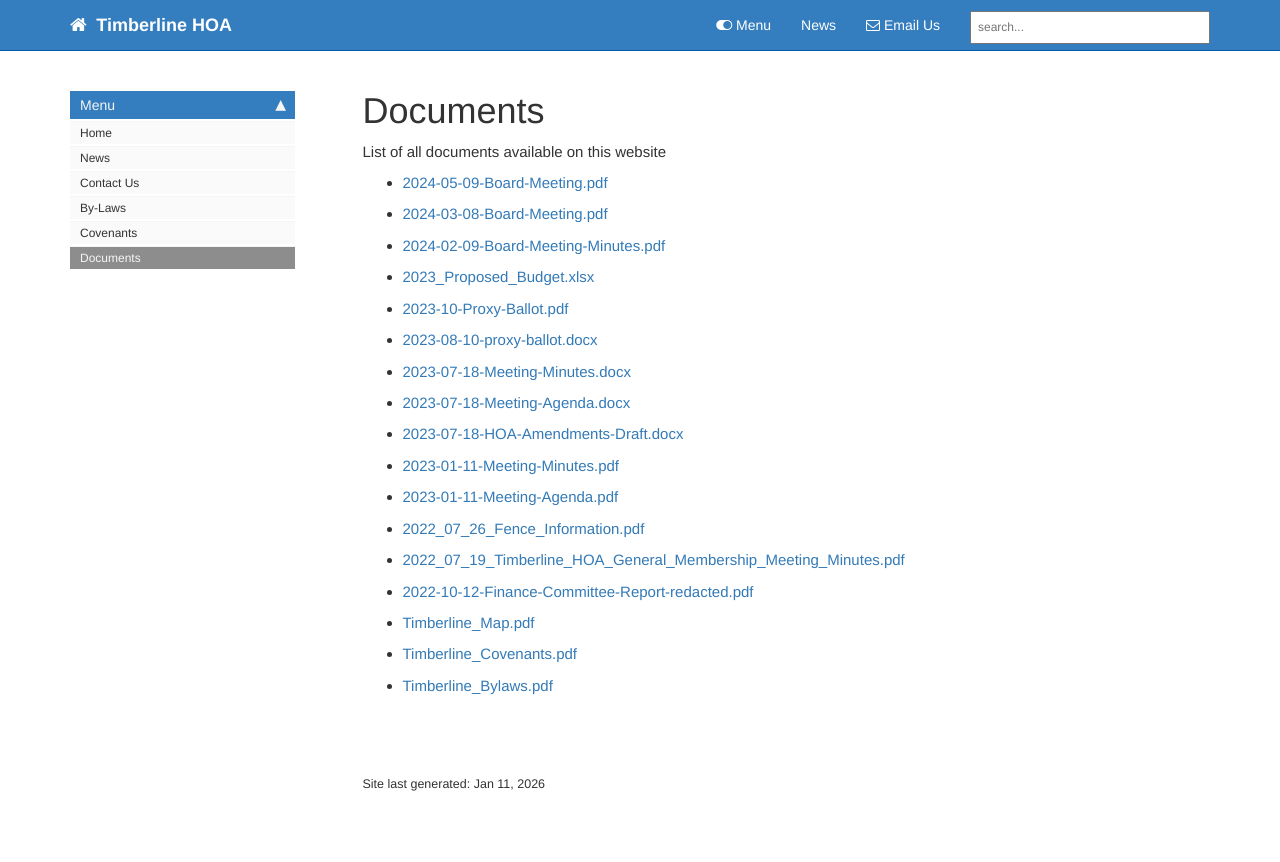
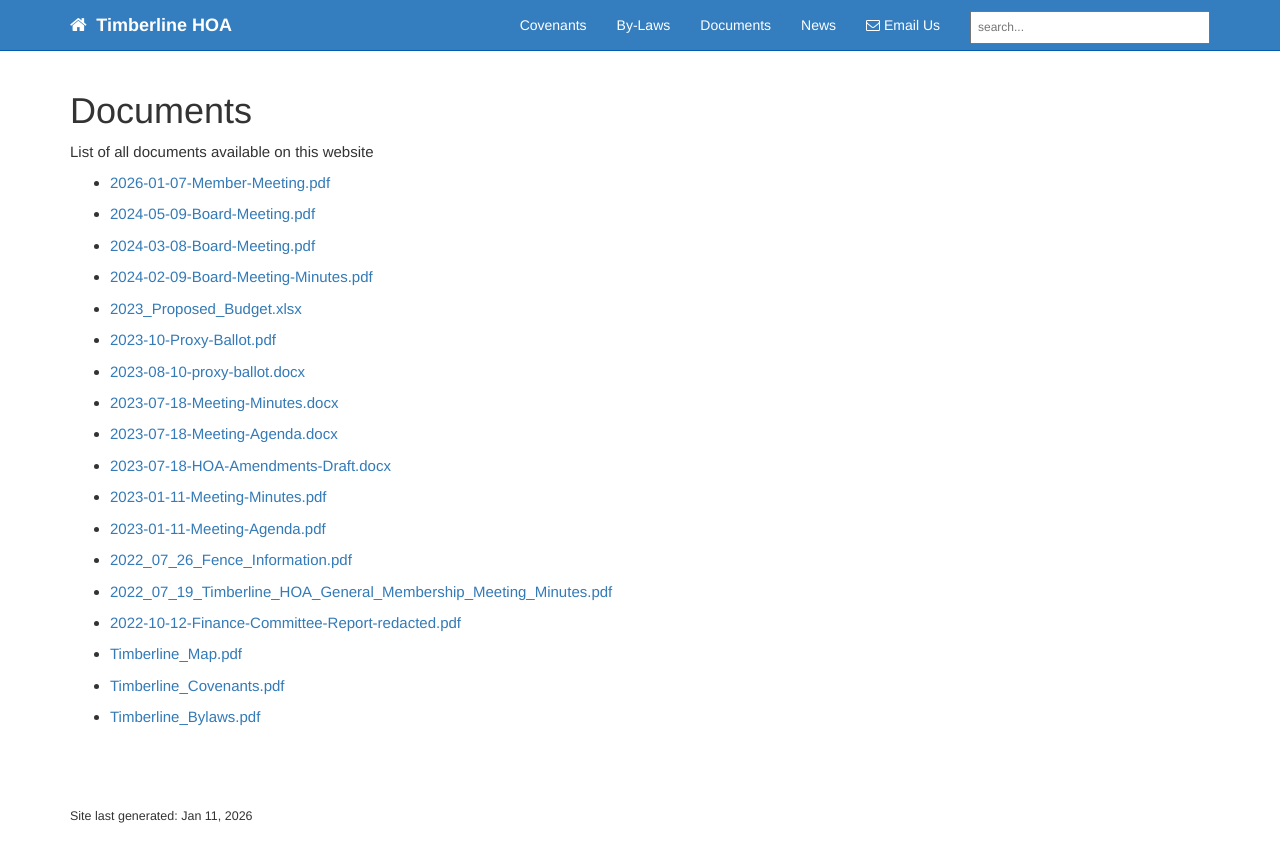
Before and after one commit to timberline-hoa/timberline-hoa.github.io, a Jekyll site: the page built from pages/documents.md, in a window 1280 px wide. Shown: the top 862 px of the page. Built offline with Jekyll 4.4.1, drawn with Linux system fonts in a browser that asks for light colours; comment, search, counter and statistics services are not loaded.

Commit message:
2026 member meeting

```diff
--- a/_data/topnav.yml
+++ b/_data/topnav.yml
@@ -3,6 +3,12 @@
 topnav:
 - title: Topnav
   items:
+    - title: Covenants
+      url: /covenants.html
+    - title: By-Laws
+      url: /bylaws.html
+    - title: Documents
+      url: /documents.html
     - title: News
       url: /news
 
--- a/_includes/topnav.html
+++ b/_includes/topnav.html
@@ -12,8 +12,6 @@
         </div>
         <div class="collapse navbar-collapse" id="bs-example-navbar-collapse-1">
             <ul class="nav navbar-nav navbar-right">
-                <!-- toggle sidebar button -->
-                <li><a id="tg-sb-link" href="#"><i id="tg-sb-icon" class="fa fa-toggle-on"></i> Menu</a></li>
                 <!-- entries without drop-downs appear here -->
 
 {% assign topnav = site.data[page.topnav] %}
--- a/_layouts/default.html
+++ b/_layouts/default.html
@@ -80,13 +80,6 @@
     <!-- Content Row -->
     <div class="row">
         {% assign content_col_size = "col-md-12" %}
-        {% unless page.hide_sidebar %}
-            <!-- Sidebar Column -->
-            <div class="col-md-3" id="tg-sb-sidebar">
-                {% include sidebar.html %}
-            </div>
-            {% assign content_col_size = "col-md-9" %}
-        {% endunless %}
 
         <!-- Content Column -->
         <div class="{{content_col_size}}" id="tg-sb-content">
--- a/pages/documents.md
+++ b/pages/documents.md
@@ -5,6 +5,7 @@ permalink: documents.html
 
 List of all documents available on this website
 
+- [2026-01-07-Member-Meeting.pdf]({{ site.url }}/documents/2026-01-07-Member-Meeting.pdf)
 - [2024-05-09-Board-Meeting.pdf]({{ site.url }}/documents/2024-05-09-Board-Meeting.pdf)
 - [2024-03-08-Board-Meeting.pdf]({{ site.url }}/documents/2024-03-08-Board-Meeting.pdf)
 - [2024-02-09-Board-Meeting-Minutes.pdf]({{ site.url }}/documents/2024-02-09-Board-Meeting-Minutes.pdf)
```
Also changed, not shown: 1 other file.
